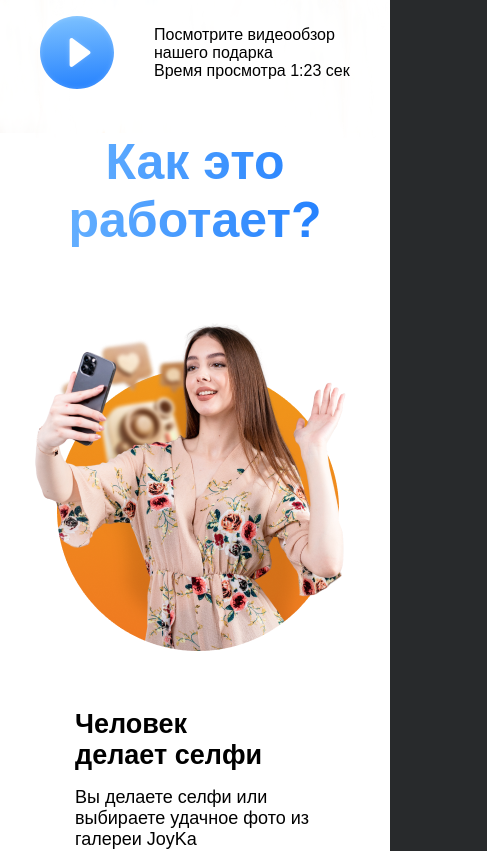
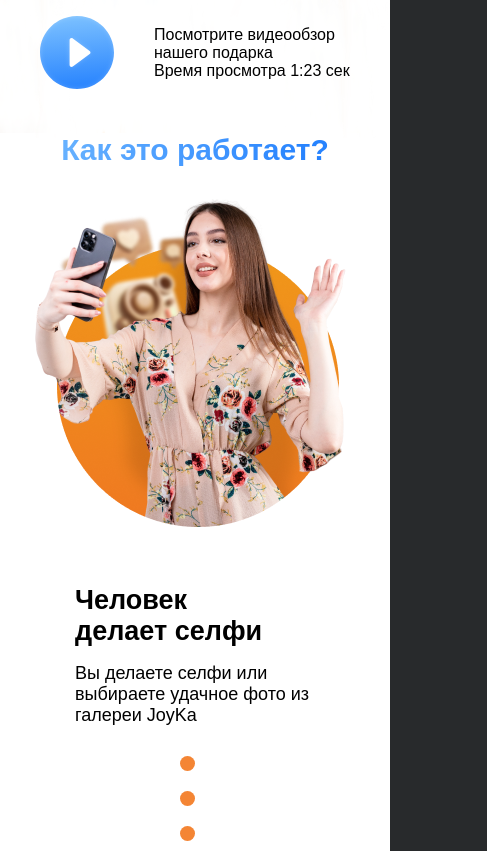
Before and after one commit to ageiwa/joyka-template-vue, a Vue app: page / in a window 390 px wide. Shown: the part 740-1591 px from the top of the page, 487 px wide, since content can reach past the window. Built offline with nearby package versions, Linux system fonts and the light colour scheme.

Commit message:
Made responsive component HowItWorks

```diff
--- a/src/components/HowItWorks/HowItWorks.vue
+++ b/src/components/HowItWorks/HowItWorks.vue
@@ -46,7 +46,7 @@
                     </div>
                 </li>
 
-                <li class="step-list__item-step">
+                <li class="step-list__item-step third-step">
                     <div class="item-step__wrap-img">
                         <img class="item-step__img" src="@/assets/man-chocolate.png">
                     </div>
--- a/src/components/HowItWorks/media.scss
+++ b/src/components/HowItWorks/media.scss
@@ -1,9 +1,14 @@
 @media (max-width: 1219px) {
     .how-it-works {
-        height: auto;
+        height: 100%;
+
+        &__header-title {
+            font-size: 30px;
+        }
     }
 
     .how-it-works__step-list {
+        margin-top: 78px;
         display: flex;
         flex-direction: column;
         align-items: center;
@@ -31,23 +36,31 @@
         }
     }
 
+    .third-step {
+        margin-top: 50px;
+    }
+
     .step-address {
         margin: 0;
         grid-column: auto;
 
         .item-step__wrap-img {
             flex: auto;
-            flex-shrink: 0;
             width: 320px;
             height: 280px;
         }
 
-        .item-step__img {
+        .item-step__img:last-child {
+            right: -35px;
             position: absolute;
         }
 
         .love-img {
             display: none;
         }
+
+        .item-step__text {
+            padding: 0;
+        }
     }
 }
--- a/src/components/HowItWorks/style.scss
+++ b/src/components/HowItWorks/style.scss
@@ -1,5 +1,5 @@
 .how-it-works {
-    height: 100%;
+    width: 100%;
     height: 1206px;
     background-color: #fff;
 
@@ -93,7 +93,6 @@
 .step-address {
     margin-top: 169px;
     width: 100%;
-    height: 280px;
     grid-column: 1 / 4;
     display: flex;
 
@@ -131,7 +130,6 @@
 
     & .item-step__subtitle {
         margin-bottom: 44px;
-        width: 381px;
     }
 
     & .item-step__step {
```
